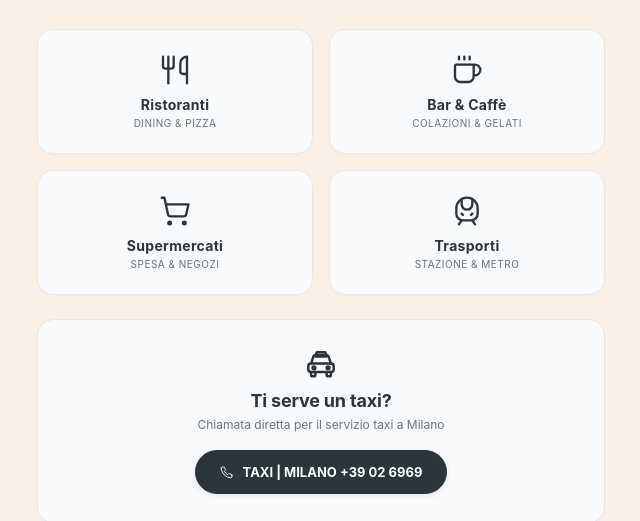
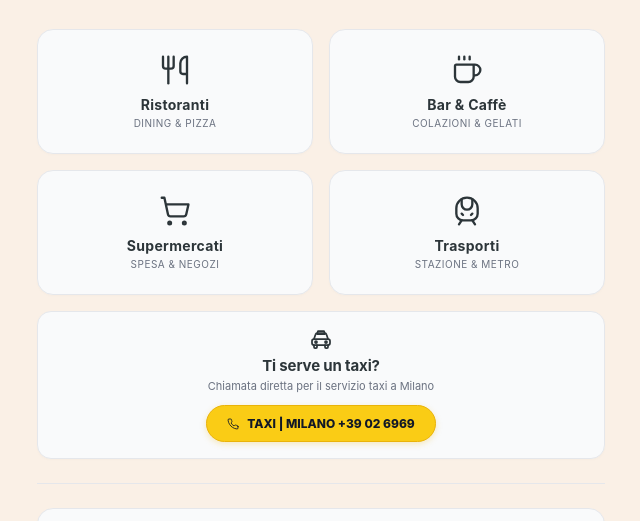
Before and after one commit to anticacortemilanesee/Antica-Corte-Milanese-Guide, a plain HTML site: page index.html in a window 1280 px wide. Shown: the part 98-619 px from the top of the page, without its empty margins (319-959 px from the left). Drawn offline with Linux system fonts and the light colour scheme.

Commit message:
Update index.html

```diff
--- a/index.html
+++ b/index.html
@@ -488,11 +488,70 @@
     .section-divider {
       border: none;
       border-top: 1px solid var(--border);
-      margin: 32px 0 0 0;
-    }
-
-    /* BANNER TAXI & RECENSIONI (IN FINE PAGINA) */
-    .taxi-cta-section,
+      margin: 24px 0 0 0;
+    }
+
+    /* BANNER TAXI COMPATTO (SOPRA LINEA DIVISORIA) */
+    .taxi-cta-section {
+      text-align: center;
+      padding: 16px 14px;
+      margin-top: 16px;
+      background: var(--surface);
+      border: 1px solid var(--border);
+      border-radius: 14px;
+      box-shadow: 0 1px 3px rgba(0,0,0,0.02);
+      backdrop-filter: blur(4px);
+    }
+
+    .taxi-cta-icon {
+      font-size: 24px;
+      color: var(--primary);
+      display: inline-flex;
+      margin-bottom: 4px;
+    }
+
+    .taxi-cta-title {
+      margin: 0 0 4px 0;
+      font-size: 15px;
+      color: var(--primary);
+      font-weight: 700;
+      letter-spacing: -0.01em;
+    }
+
+    .taxi-cta-subtitle {
+      margin: 0 0 12px 0;
+      font-size: 11px;
+      color: var(--text-muted);
+    }
+
+    .taxi-call-btn {
+      display: inline-flex;
+      align-items: center;
+      justify-content: center;
+      gap: 8px;
+      padding: 10px 20px;
+      border-radius: 50px;
+      text-decoration: none;
+      font-weight: 800;
+      font-size: 12px;
+      background-color: #FACC15;
+      color: #111827;
+      border: 1px solid #EAB308;
+      transition: all 0.2s ease;
+      box-shadow: 0 2px 6px rgba(234, 179, 8, 0.25);
+    }
+
+    .taxi-call-btn:hover {
+      background-color: #EAB308;
+      transform: translateY(-1px);
+      box-shadow: 0 4px 12px rgba(234, 179, 8, 0.35);
+    }
+
+    .taxi-call-btn:active {
+      transform: scale(0.97);
+    }
+
+    /* SEZIONE RECENSIONI (IN FINE PAGINA) */
     .review-cta-section {
       text-align: center;
       padding: 28px 20px;
@@ -504,18 +563,6 @@
       backdrop-filter: blur(4px);
     }
 
-    .review-cta-section {
-      margin-top: 32px;
-    }
-
-    .taxi-cta-icon {
-      font-size: 34px;
-      color: var(--primary);
-      display: inline-flex;
-      margin-bottom: 8px;
-    }
-
-    .taxi-cta-title,
     .review-cta-title {
       margin: 0 0 6px 0;
       font-size: 18px;
@@ -524,38 +571,10 @@
       letter-spacing: -0.01em;
     }
 
-    .taxi-cta-subtitle,
     .review-cta-subtitle {
       margin: 0 0 18px 0;
       font-size: 12px;
       color: var(--text-muted);
-    }
-
-    .taxi-call-btn {
-      display: inline-flex;
-      align-items: center;
-      justify-content: center;
-      gap: 10px;
-      padding: 13px 24px;
-      border-radius: 50px;
-      text-decoration: none;
-      font-weight: 700;
-      font-size: 13px;
-      background-color: var(--primary);
-      color: #FFFFFF;
-      border: 1px solid var(--primary);
-      transition: all 0.2s ease;
-      box-shadow: 0 2px 6px rgba(0,0,0,0.08);
-    }
-
-    .taxi-call-btn:hover {
-      opacity: 0.92;
-      transform: translateY(-1px);
-      box-shadow: 0 4px 12px rgba(44, 53, 57, 0.16);
-    }
-
-    .taxi-call-btn:active {
-      transform: scale(0.97);
     }
 
     .review-cta-buttons {
@@ -1321,7 +1340,7 @@ Oppure:
   </div>
 
 
-  <!-- BANNER TAXI SOPRA LA LINEA DIVISORIA -->
+  <!-- BANNER TAXI COMPATTO SOPRA LA LINEA DIVISORIA -->
   <section class="taxi-cta-section">
     <span class="taxi-cta-icon"><svg class="icon"><use href="#i-taxi"/></svg></span>
     <h2 class="taxi-cta-title">Ti serve un taxi?</h2>
```
